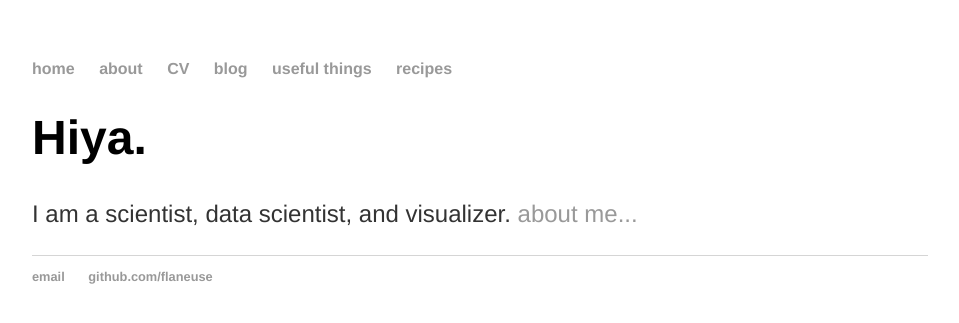
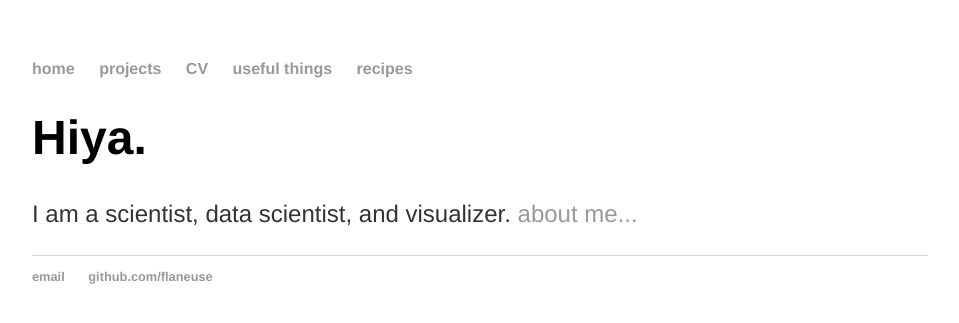
Before and after one commit to flaneuse/flaneuse.github.io, a Jekyll site: the page built from index.html, in a window 1280 px wide. Shown: the top 323 px of the page, without its empty margins (160-1119 px from the left). Built offline with Jekyll 4.4.1, drawn with Linux system fonts in a browser that asks for light colours.

Commit message:
Update default.html

```diff
--- a/_layouts/default.html
+++ b/_layouts/default.html
@@ -9,9 +9,9 @@
 			<nav>
 	    		<ul>
         		<li><a href="/">home</a></li>
-	        	<li><a href="/about">about</a></li>
+	        	<li><a href="/projects">projects</a></li>
         		<li><a href="/cv">CV</a></li>
-        		<li><a href="/blog">blog</a></li>
+        	<!--	<li><a href="/blog">blog</a></li> -->
         		<li><a href="/usefulthings">useful things</a></li>
         		<li><a href="recipes">recipes</a></li>
 	    		</ul>
```
